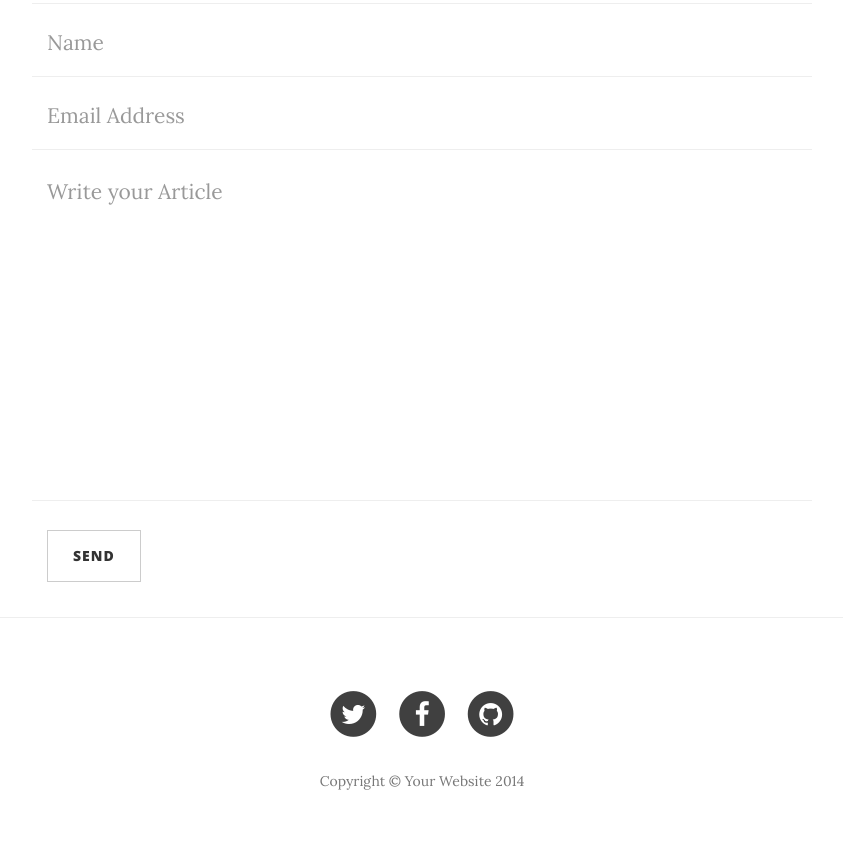
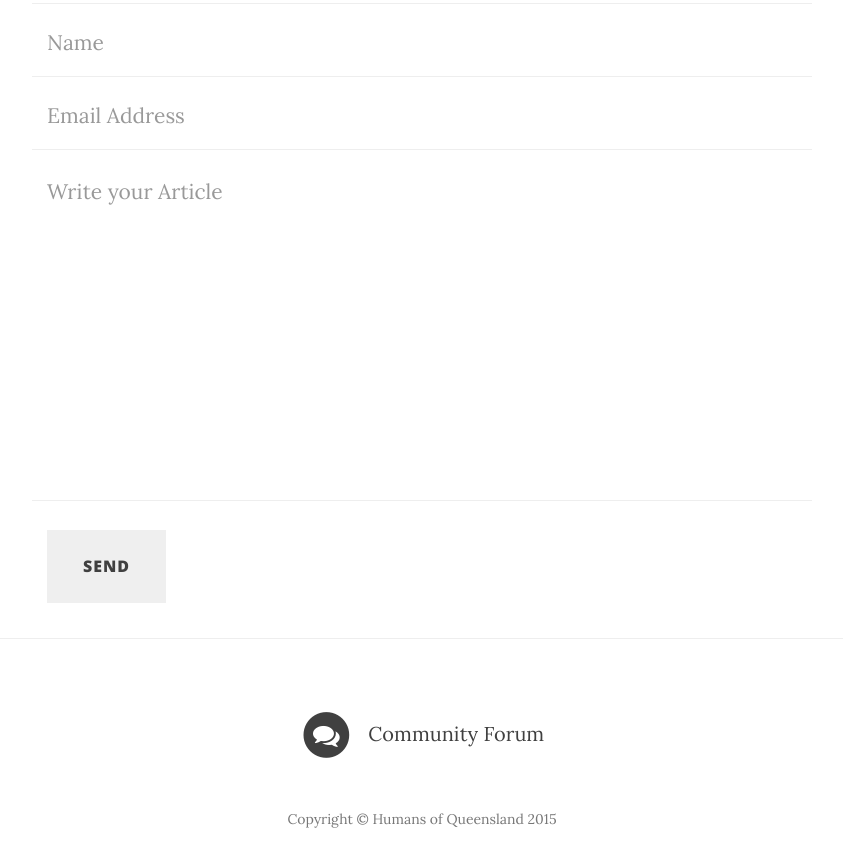
Before and after one commit to brianleung24/humanOfQueensland, a plain HTML site: page Web/contact.html in a window 1280 px wide. Shown: the part 615-1482 px from the top of the page, without its empty margins (218-1061 px from the left). Drawn offline with nearby package versions, Linux system fonts and the light colour scheme.

Commit message:
Buttons following correct links

```diff
--- a/Web/contact.html
+++ b/Web/contact.html
@@ -60,7 +60,7 @@
                         <a href="contact.html">Create Post</a>
                     </li>
                     <li>
-                        <a href="contact.html">My Organisation</a>
+                        <a href="http://humans_of_the_world.uqcloud.net/phpBB3/index.php">My Organisation</a>
                     </li>
                 </ul>
             </div>
@@ -119,7 +119,8 @@
                     <div id="success"></div>
                     <div class="row">
                         <div class="form-group col-xs-12">
-                            <button type="submit" class="btn btn-default">Send</button>
+
+                            <a href="post.html"><button type="button" class="btn btn-topstories btn-lg btn-height" >Send</button></a>
                         </div>
                     </div>
                 </form>
@@ -136,31 +137,19 @@
                 <div class="col-lg-8 col-lg-offset-2 col-md-10 col-md-offset-1">
                     <ul class="list-inline text-center">
                         <li>
-                            <a href="#">
+                            <a href="http://humans_of_the_world.uqcloud.net/phpBB3/index.php">
                                 <span class="fa-stack fa-lg">
                                     <i class="fa fa-circle fa-stack-2x"></i>
-                                    <i class="fa fa-twitter fa-stack-1x fa-inverse"></i>
+                                    <i class="fa fa-comments fa-stack-1x fa-inverse"></i>
                                 </span>
                             </a>
                         </li>
                         <li>
-                            <a href="#">
-                                <span class="fa-stack fa-lg">
-                                    <i class="fa fa-circle fa-stack-2x"></i>
-                                    <i class="fa fa-facebook fa-stack-1x fa-inverse"></i>
-                                </span>
-                            </a>
-                        </li>
-                        <li>
-                            <a href="#">
-                                <span class="fa-stack fa-lg">
-                                    <i class="fa fa-circle fa-stack-2x"></i>
-                                    <i class="fa fa-github fa-stack-1x fa-inverse"></i>
-                                </span>
+                            <a href="http://humans_of_the_world.uqcloud.net/phpBB3/index.php"<p>Community Forum</p>
                             </a>
                         </li>
                     </ul>
-                    <p class="copyright text-muted">Copyright &copy; Your Website 2014</p>
+                    <p class="copyright text-muted">Copyright &copy; Humans of Queensland 2015</p>
                 </div>
             </div>
         </div>
```
Also changed, not shown: Web/index.html (+1 -1 lines), Web/post.html (+8 -20 lines).
